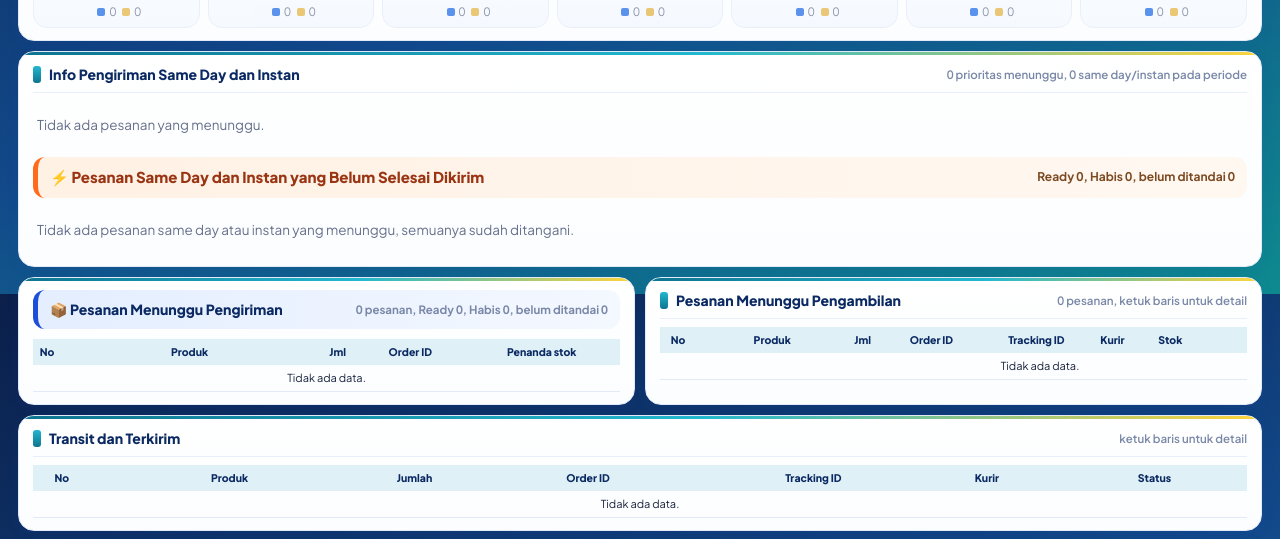
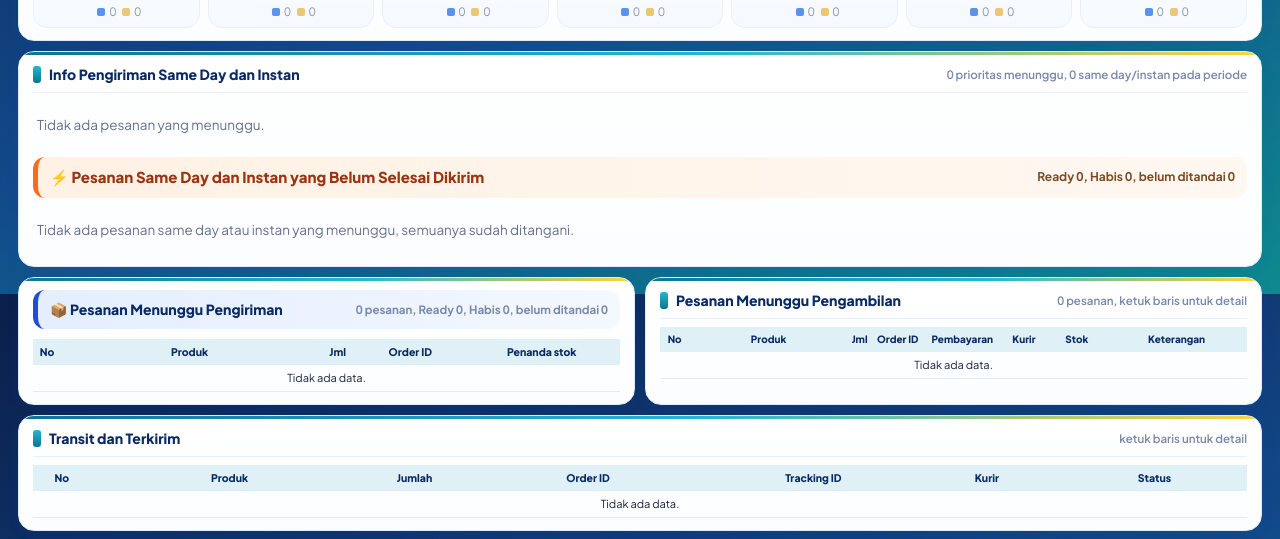
Before and after one commit to agilp/monitoring-toko, a plain HTML site: page index.html in a window 1280 px wide. Shown: the part 506-1045 px from the top of the page. Drawn offline with Linux system fonts and the light colour scheme; no server answers.

Commit message:
Add files via upload

```diff
--- a/index.html
+++ b/index.html
@@ -386,7 +386,7 @@ body.sales #thm{display:none}
 .pn h3.bn{font-size:15px;color:#12326f;background:linear-gradient(90deg,#e4eeff,#f4f8ff);border:0;border-left:5px solid #1d4ed8;border-radius:12px;padding:9px 12px;margin-bottom:10px}
 .pn h3.bn::before{display:none}.pn h3.bn em{font-size:11.5px;font-weight:700;color:#3b4d78}
 .sdb.ada.on{background:var(--ok);border-color:var(--ok);color:#fff}.sdb.hbs.on{background:var(--no);border-color:var(--no);color:#fff}
-.tb.pk{min-width:760px}.pn td.ket input{width:100%;min-width:90px;box-sizing:border-box;font-size:11px;padding:5px 6px;border:1.5px solid var(--line);border-radius:8px;background:#fff;color:var(--ink)}.pn td.ket input.has{background:#fff3c4;border-color:#e0a800;font-weight:600}.tb.pk .sdb{padding:4px 6px;font-size:11px;margin:0 1px;border-width:1.5px}
+.tb.pk{min-width:0;table-layout:fixed}@media(max-width:700px){.tb.pk{min-width:560px}}@media(max-width:1150px){.tb.pk th{font-size:8.5px}.tb.pk td{font-size:9.5px;padding-left:1px;padding-right:1px}.tb.pk td.nw{font-size:9.5px}.tb.pk .sdb{padding:3px 3px;font-size:9px}.tb.pk td.ket input{font-size:9.5px;padding:4px 3px}.tb.pk td.l{font-size:9.5px}}.tb.pk th{font-size:10px;padding-left:2px;padding-right:2px;white-space:nowrap}.tb.pk td.nw{font-size:11px;letter-spacing:0}.tb.pk td.ket{padding-left:2px!important;padding-right:2px!important}.tb.pk td.ket input{min-width:0}.pn td.ket input{width:100%;min-width:90px;box-sizing:border-box;font-size:11px;padding:5px 6px;border:1.5px solid var(--line);border-radius:8px;background:#fff;color:var(--ink)}.pn td.ket input.has{background:#fff3c4;border-color:#e0a800;font-weight:600}.tb.pk .sdb{padding:4px 6px;font-size:11px;margin:0 1px;border-width:1.5px}
 td.no{font-weight:700;color:var(--mute)}
 td.nw{white-space:nowrap!important;word-break:normal!important;overflow-wrap:normal!important;font-size:9.5px;letter-spacing:-.3px;padding-left:2px!important;padding-right:2px!important}
 .prf h3{margin:0 0 12px}
@@ -654,8 +654,8 @@ function renderDash() {
   const cols1 = ["Produk", "Jml", "Order ID", "Penanda stok"], TW1 = ["46%", "7%", "19%", "28%"];
   const sdrow = o => { const m = MARK[o.id] || {}; return `<tr data-oid="${esc(o.id)}"><td class="l">${nm2(o)}</td><td>${fmt.format(o.qty)}</td><td>${esc(o.id.slice(-8))}</td><td style="word-break:normal;overflow-wrap:normal;font-size:11.5px">${esc(o.sub || o.status)}</td><td class="sd"><button type="button" class="sdb ada${m.st === "ada" ? " on" : ""}" data-sd="ada" data-id="${esc(o.id)}">Ready</button></td></tr>`; };
   const sdrow1 = o => { const m = MARK[o.id] || {}; return `<tr data-oid="${esc(o.id)}"><td class="l">${nm2(o)}</td><td>${fmt.format(o.qty)}</td><td>${esc(o.id.slice(-8))}</td><td class="sd"><button type="button" class="sdb ada${m.st === "ada" ? " on" : ""}" data-sd="ada" data-id="${esc(o.id)}">Ready</button></td></tr>`; };
-  const colsP = ["Produk", "Jml", "Order ID", "Tracking ID", "Kurir", "Stok", "Keterangan"], TWP = ["21%", "4%", "15%", "14%", "7%", "9%", "30%"];
-  const prow = o => { const m = MARK[o.id] || {}; return `<tr data-oid="${esc(o.id)}"><td class="l">${nm2(o)}</td><td>${fmt.format(o.qty)}</td><td class="nw">${esc(o.id)}</td><td class="nw">${esc(o.track || "-")}</td><td>${ckurir(o.courier, 26, "100%")}</td><td class="sd"><button type="button" class="sdb ada${m.st === "ada" ? " on" : ""}" data-sd="ada" data-id="${esc(o.id)}">Ready</button></td><td class="ket"><input type="text" data-ket data-id="${esc(o.id)}" class="${m.ket ? "has" : ""}" value="${esc(m.ket || "")}" placeholder="isi keterangan"></td></tr>`; };
+  const colsP = ["Produk", "Jml", "Order ID", "Pembayaran", "Kurir", "Stok", "Keterangan"], TWP = ["27%", "4%", "9%", "13%", "8%", "10%", "24%"];
+  const prow = o => { const m = MARK[o.id] || {}; return `<tr data-oid="${esc(o.id)}"><td class="l">${nm2(o)}</td><td>${fmt.format(o.qty)}</td><td class="nw">${esc(o.id.slice(-5))}</td><td class="nw">${rp(o.amount || 0)}</td><td>${ckurir(o.courier, 26, "100%")}</td><td class="sd"><button type="button" class="sdb ada${m.st === "ada" ? " on" : ""}" data-sd="ada" data-id="${esc(o.id)}">Ready</button></td><td class="ket"><input type="text" data-ket data-id="${esc(o.id)}" class="${m.ket ? "has" : ""}" value="${esc(m.ket || "")}" title="${esc(m.ket || "")}" placeholder="keterangan"></td></tr>`; };
   const w1N = { ada: w1.filter(o => (MARK[o.id] || {}).st === "ada").length, habis: w1.filter(o => (MARK[o.id] || {}).st === "habis").length };
   const pC = `<div class="pn s6"><h3 class="bn">&#128230; Pesanan Menunggu Pengiriman <em>${fmt.format(w1.length)} pesanan, Ready ${w1N.ada}, Habis ${w1N.habis}, belum ditandai ${w1.length - w1N.ada - w1N.habis}</em></h3>` + tab(cols1, srtN(w1).map(sdrow1), "tf", TW1) + `</div>` +
     `<div class="pn s6"><h3>Pesanan Menunggu Pengambilan <em>${fmt.format(w2.length)} pesanan, ketuk baris untuk detail</em></h3>` + tab(colsP, srtN(w2).map(prow), "tf pk", TWP) + `</div>`;
```
